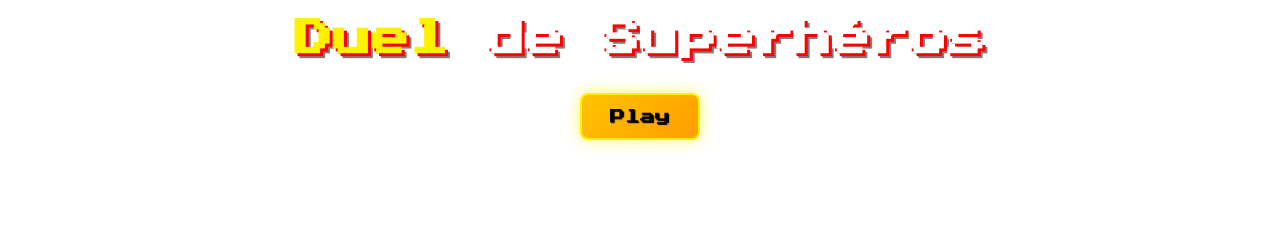
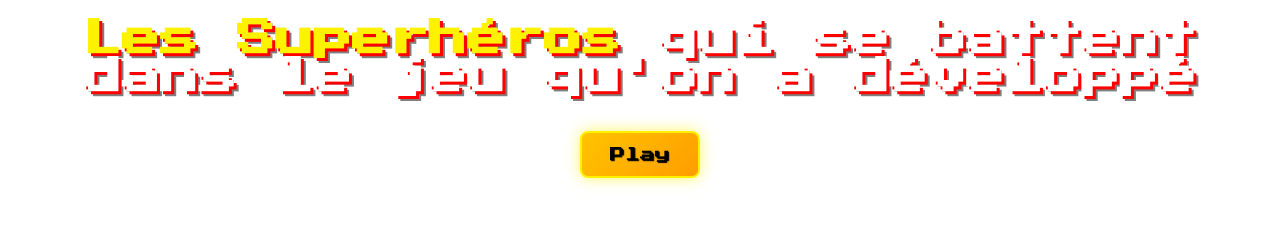
Before and after one commit to Subdij/ZABI, a website: page public/index.html in a window 1280 px wide. Drawn offline with Linux system fonts and the light colour scheme; no server answers.

Commit message:
ajout du titre + modification des logs

```diff
--- a/public/index.html
+++ b/public/index.html
@@ -9,7 +9,7 @@
 </head>
 <body>
     <div class="container">
-        <h1><span class="title-highlight">Duel</span> de Superhéros</h1>
+        <h1><span class="title-highlight">Les Superhéros</span> qui se battent </br>dans le jeu qu'on a développé</h1>
 
         <div id="welcome-screen">
             <button id="play-btn" class="btn-primary">Play</button>
--- a/public/js/app.js
+++ b/public/js/app.js
@@ -353,18 +353,15 @@ document.addEventListener('DOMContentLoaded', () => {
         // Si la défense est faible contre l’attaque
         if (faiblesses[typeDefense] === typeAttaque) {
             degats_faiblesse = 20;
-          console.log("ici");
           return baseDegats + 20;
         }
 
         // Si l’attaque est faible contre la défense
         if (faiblesses[typeAttaque] === typeDefense) {
             degats_faiblesse = -20;
-            console.log("ici2");
           return baseDegats - 20;
 
         }
-        console.log("ici3");
         // Sinon dégâts normaux
         return baseDegats;
       }
@@ -807,11 +804,9 @@ boostSlot.appendChild(boostMessage);
         degats_faiblesse=0;
         // Calculer les dégâts finaux
         let degats = Math.max(0, Math.floor(valeurAttaque - valeurDefense));
-        console.log(degats);
         degats_initiaux=degats;
         // Appliquer les dégâts
         degats = calculerDegats(degats, attaqueChoisie.pouvoir, defenseChoisie.pouvoir);
-        console.log(degats);
         dealDamage(defenseur, degats);
 
         // Ajouter le message au tableau d'historique
--- a/server.js
+++ b/server.js
@@ -228,7 +228,6 @@ function list_attack(){
     fs.readFile('pouvoirs/attaques.json', function(err, data) {
         if (err) throw err;
         attacks = JSON.parse(data);
-        console.log("Liste des attaques :" + JSON.stringify(attacks));
     });
 }
 
```
